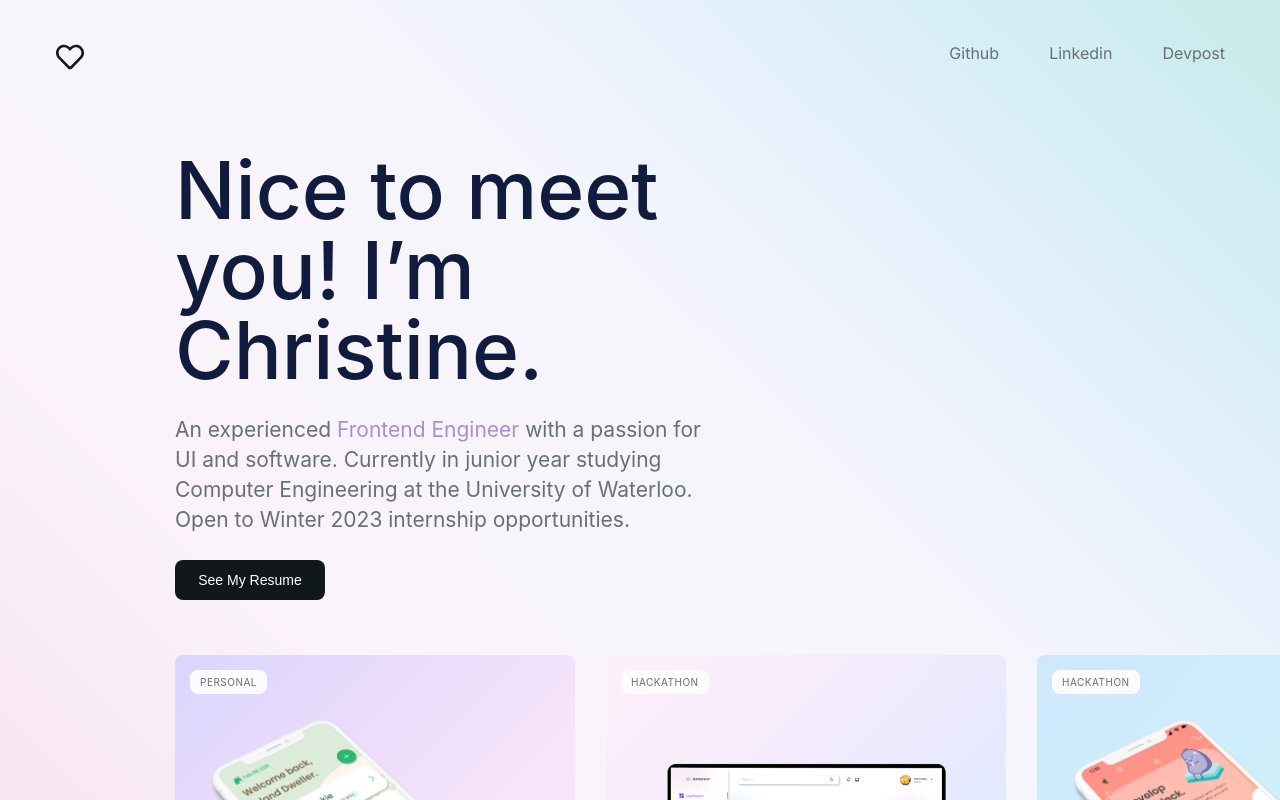
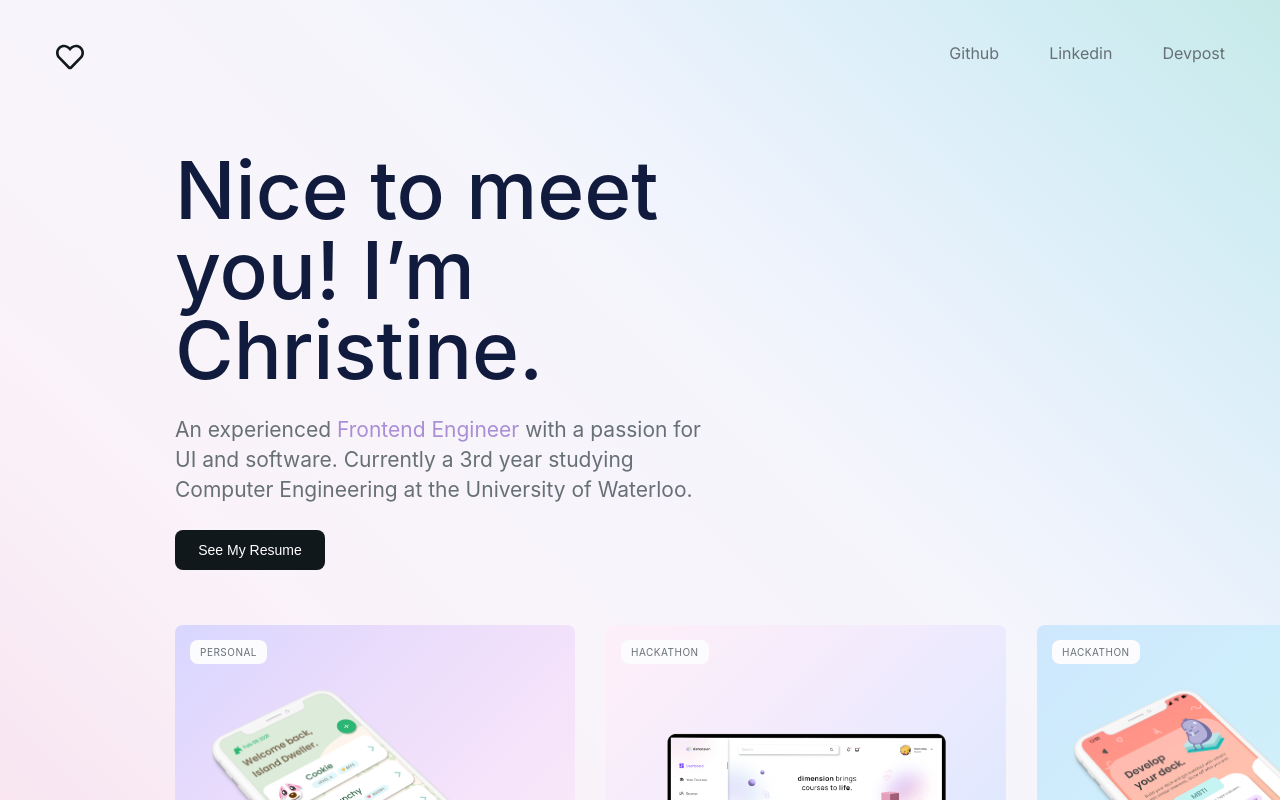
Before and after one commit to christinetrac/me, a React (Create React App) app: page / in a window 1280 px wide. Shown: the top 800 px of the page. Built offline with nearby package versions, Linux system fonts and the light colour scheme.

Commit message:
Update Home.js

```diff
--- a/src/Containers/Home/Home.js
+++ b/src/Containers/Home/Home.js
@@ -207,8 +207,7 @@ export default function Home(props) {
                 <div className={styles.title}>Nice to meet you! I’m Christine.</div>
                 <div className={styles.subtitle}>
                     An experienced <span>Frontend Engineer</span> with a passion for UI and software.
-                    Currently in junior year studying Computer Engineering at the University of Waterloo.
-                    Open to Winter 2023 internship opportunities.
+                    Currently a 3rd year studying Computer Engineering at the University of Waterloo.
                 </div>
                 <button
                     className={props.isMobile && styles.noMargin}
```
